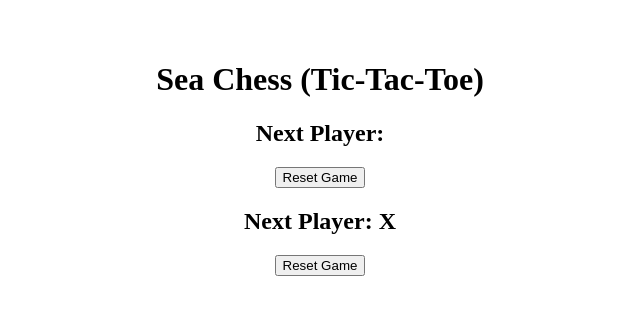
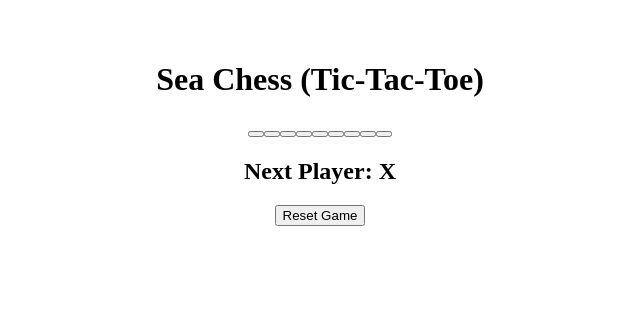
Before and after one commit to Misho-1019/Tic-Tac-Toe, a React (Vite) app: page / in a window 1280 px wide. Shown: the top 314 px of the page, without its empty margins (320-960 px from the left). Built offline with nearby package versions, Linux system fonts and the light colour scheme.

Commit message:
Add handleClick function and create Tic Tac Toe schema

```diff
--- a/src/App.jsx
+++ b/src/App.jsx
@@ -50,10 +50,12 @@ function App() {
       <div className='container'>
         <h1>Sea Chess (Tic-Tac-Toe)</h1>
         <div className='board'>
-
+          {gameState.map((cell, index) => (
+            <button key={index} className='cell' onClick={() => handleClick(index)}>
+              {cell}
+            </button>
+          ))}
         </div>
-        <h2>Next Player: </h2>
-        <button className='reset'>Reset Game</button>
         <h2>Next Player: {currentPlayer}</h2>
         <button className='reset' onClick={resetGame}>Reset Game</button>
       </div>
```
